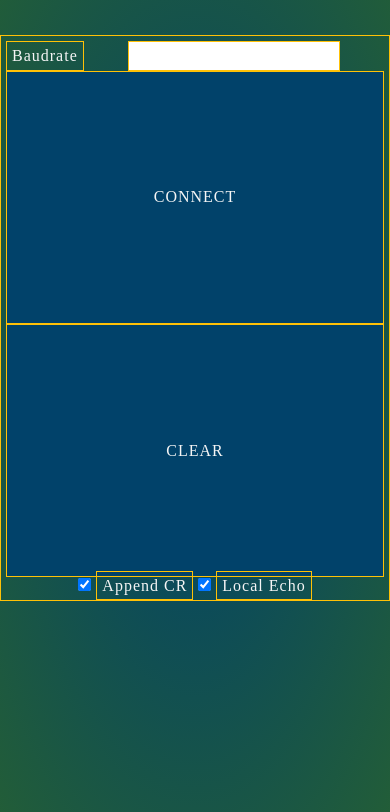
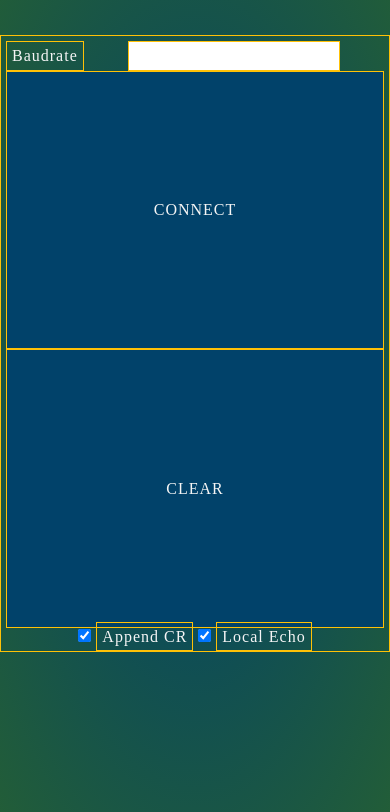
Before and after one commit to gdramos/gdramos.github.io, a plain HTML site: page old_indexes/index.htm in a window 390 px wide. Shown: the part 52-864 px from the top of the page. Drawn offline with Linux system fonts and the light colour scheme; files that its build step writes are made by us from their sources; a web font is replaced by a local one.

```diff
--- a/styles.css
+++ b/styles.css
@@ -79,5 +79,6 @@ select
   button
   {
     width: 100%;
+    height: 33vh;
   }
 }
```
Also changed, not shown: index.html (+1 -1 lines), favicon.ico, images/android-chrome-192x192.png (deleted), images/android-chrome-512x512.png (deleted), images/apple-touch-icon.png (deleted), images/favicon-16x16.png (deleted), images/favicon-32x32.png (deleted), images/favicon.ico (deleted), microchip-icon.png (added).
